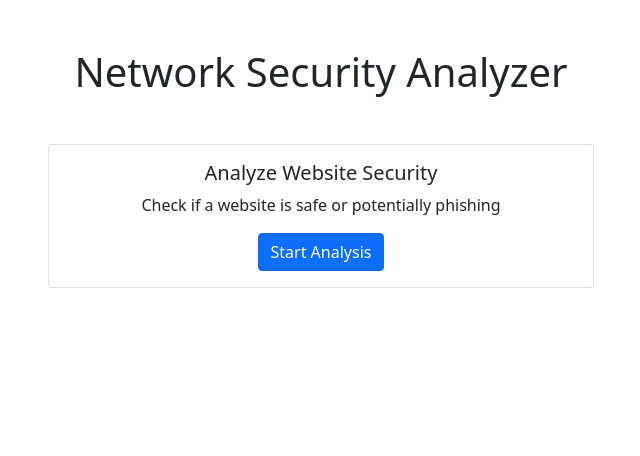
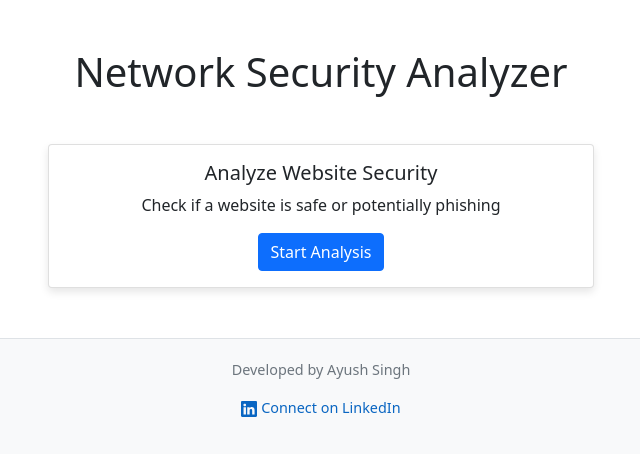
Before and after one commit to ayush-singh110/networksecurity, a FastAPI app: page / in a window 1280 px wide. Shown: the top 456 px of the page, without its empty margins (319-959 px from the left). Run offline with FastAPI, Linux system fonts and the light colour scheme.

Commit message:
Modified UI

```diff
--- a/templates/index.html
+++ b/templates/index.html
@@ -3,10 +3,37 @@
 <head>
     <title>Network Security Analyzer</title>
     <link href="https://cdn.jsdelivr.net/npm/bootstrap@5.1.3/dist/css/bootstrap.min.css" rel="stylesheet">
+    <style>
+        footer {
+            background-color: #f8f9fa;
+            padding: 20px 0;
+            margin-top: 50px;
+            border-top: 1px solid #dee2e6;
+        }
+        .developer-info {
+            text-align: center;
+            font-size: 0.9rem;
+            color: #6c757d;
+        }
+        .linkedin-link {
+            color: #0a66c2;
+            text-decoration: none;
+        }
+        .linkedin-link:hover {
+            text-decoration: underline;
+        }
+        .card {
+            box-shadow: 0 4px 8px rgba(0,0,0,0.1);
+            transition: transform 0.3s;
+        }
+        .card:hover {
+            transform: translateY(-5px);
+        }
+    </style>
 </head>
 <body>
     <div class="container mt-5">
-        <h1 class="text-center">Network Security Analyzer</h1>
+        <h1 class="text-center mb-4">Network Security Analyzer</h1>
         <div class="row justify-content-center mt-5">
             <div class="col-md-6">
                 <div class="card">
@@ -19,5 +46,22 @@
             </div>
         </div>
     </div>
+
+    <footer>
+        <div class="container">
+            <div class="developer-info">
+                <p>Developed by Ayush Singh</p>
+                <p>
+                    <a href="https://www.linkedin.com/in/ayush-singh-832050288" target="_blank" class="linkedin-link">
+                        <svg xmlns="http://www.w3.org/2000/svg" width="16" height="16" fill="currentColor" class="bi bi-linkedin" viewBox="0 0 16 16">
+                            <path d="M0 1.146C0 .513.526 0 1.175 0h13.65C15.474 0 16 .513 16 1.146v13.708c0 .633-.526 1.146-1.175 1.146H1.175C.526 16 0 15.487 0 14.854V1.146zm4.943 12.248V6.169H2.542v7.225h2.401zm-1.2-8.212c.837 0 1.358-.554 1.358-1.248-.015-.709-.52-1.248-1.342-1.248-.822 0-1.359.54-1.359 1.248 0 .694.521 1.248 1.327 1.248h.016zm4.908 8.212V9.359c0-.216.016-.432.08-.586.173-.431.568-.878 1.232-.878.869 0 1.216.662 1.216 1.634v3.865h2.401V9.25c0-2.22-1.184-3.252-2.764-3.252-1.274 0-1.845.7-2.165 1.193v.025h-.016a5.54 5.54 0 0 1 .016-.025V6.169h-2.4c.03.678 0 7.225 0 7.225h2.4z"/>
+                        </svg> Connect on LinkedIn
+                    </a>
+                </p>
+            </div>
+        </div>
+    </footer>
+
+    <script src="https://cdn.jsdelivr.net/npm/bootstrap@5.1.3/dist/js/bootstrap.bundle.min.js"></script>
 </body>
 </html>
```
Also changed, not shown: 1 other file.
